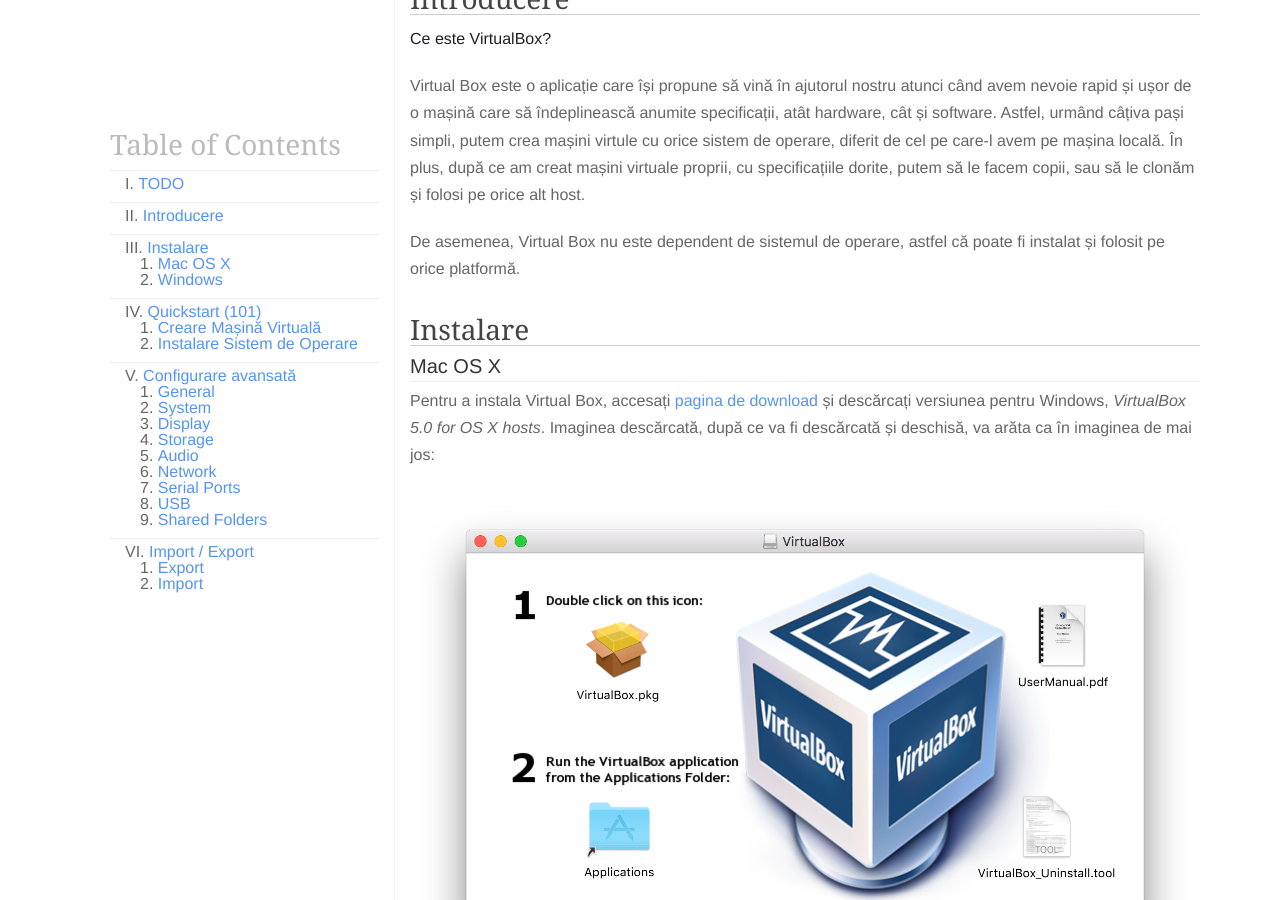
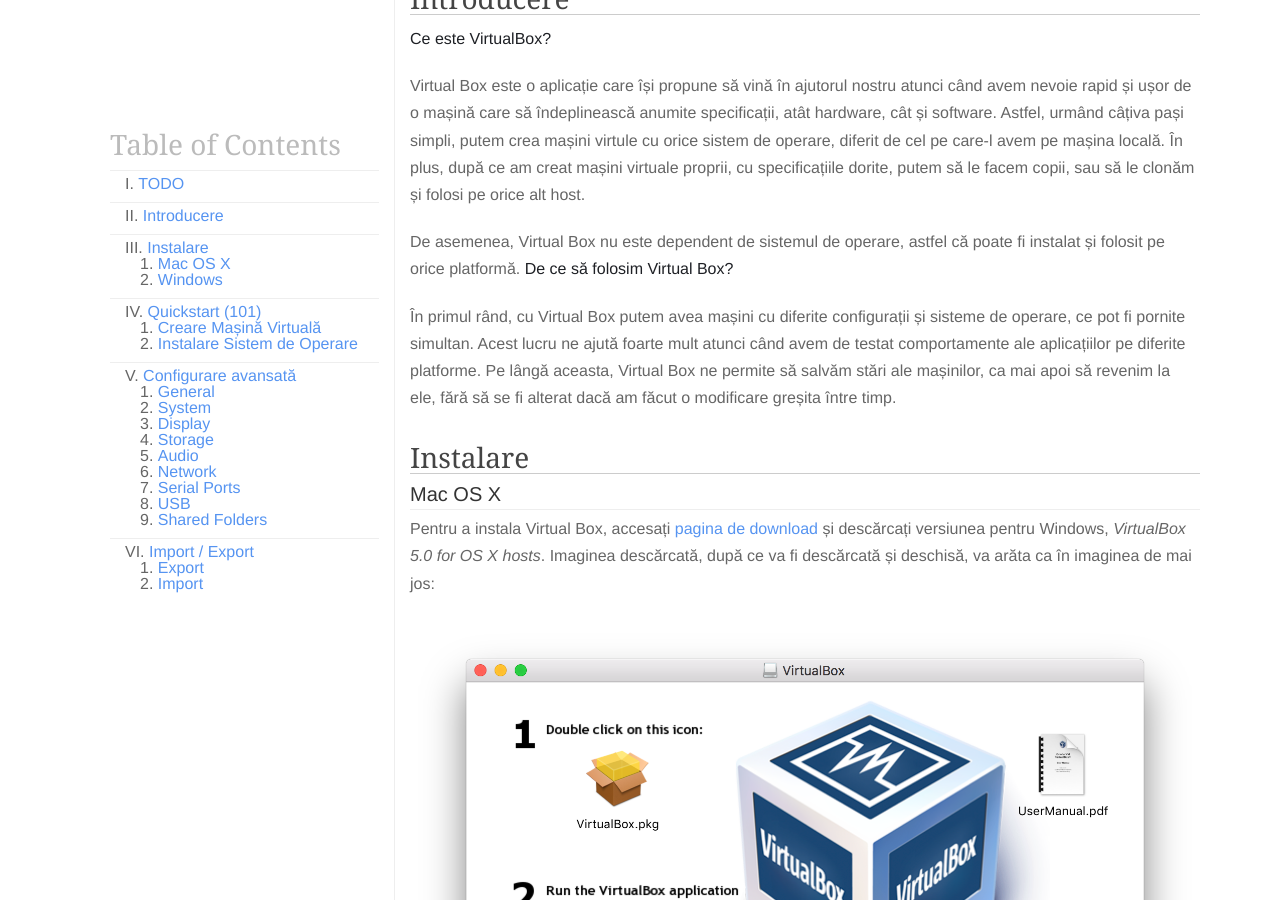
Before and after one commit to sabinmarcu/virtualbox-tutorial, a Jekyll site: the page built from index.md, in a window 1280 px wide and 900 px high, scrolled down 713 px. Built offline with Jekyll 4.4.1, drawn with Linux system fonts in a browser that asks for light colours; nearby versions of some CDN libraries; Markdown is read by kramdown in place of the engine named in the settings.

Commit message:
update introduction

```diff
--- a/_includes/article.md
+++ b/_includes/article.md
@@ -5,6 +5,9 @@
 Virtual Box este o aplicație care își propune să vină în ajutorul nostru atunci când avem nevoie rapid și ușor de o mașină care să îndeplinească anumite specificații, atât hardware, cât și software. Astfel, urmând câțiva pași simpli, putem crea mașini virtule cu orice sistem de operare, diferit de cel pe care-l avem pe mașina locală. În plus, după ce am creat mașini virtuale proprii, cu specificațiile dorite, putem să le facem copii, sau să le clonăm și folosi pe orice alt host.
 
 De asemenea, Virtual Box nu este dependent de sistemul de operare, astfel că poate fi instalat și folosit pe orice platformă.
+**De ce să folosim Virtual Box?**
+
+În primul rând, cu Virtual Box putem avea mașini cu diferite configurații și sisteme de operare, ce pot fi pornite simultan. Acest lucru ne ajută foarte mult atunci când avem de testat comportamente ale aplicațiilor pe diferite platforme. Pe lângă aceasta, Virtual Box ne permite să salvăm stări ale mașinilor, ca mai apoi să revenim la ele, fără să se fi alterat dacă am făcut o modificare greșita între timp.
 
 ## Instalare
 
```
